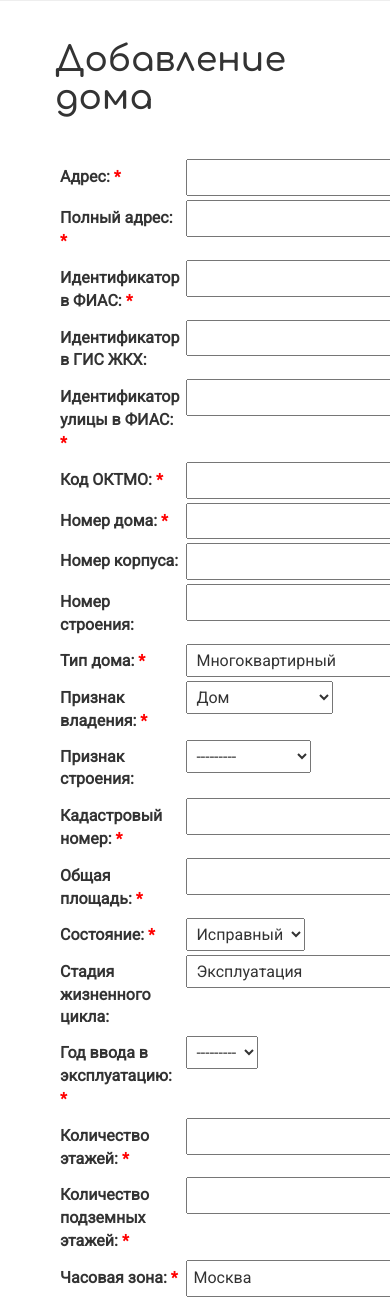
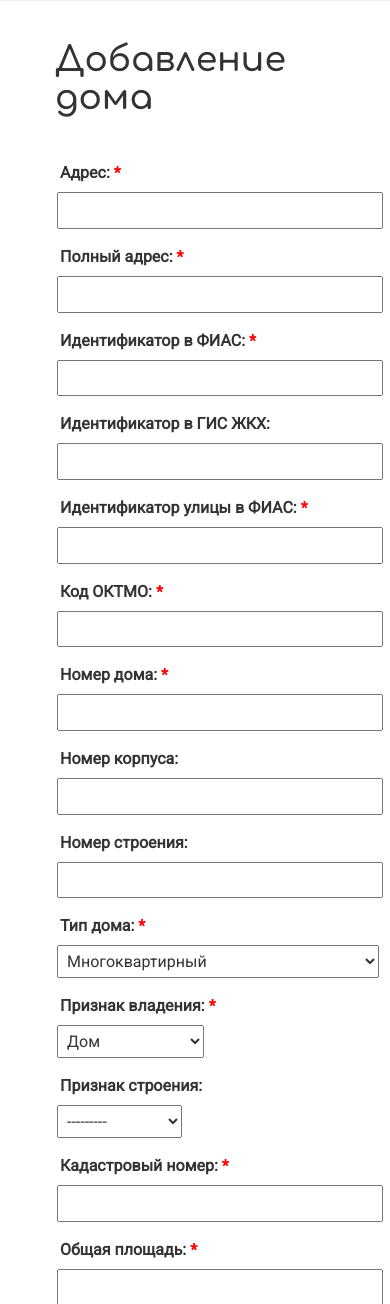
Before and after one commit to sdk2611/house, a Django app: page /house/new/ in a window 390 px wide; the page is wider, and only the part inside the window is pictured. Shown: the part 219-1523 px from the top of that part. Run offline with Django 3.2, Linux system fonts and the light colour scheme; the visitor is signed in with stand-in values (Sample User, id 1); data that the repository does not hold is empty; some libraries are stand-ins or nearby versions.

Commit message:
Layer for small screens

```diff
--- a/house/static/css/house.css
+++ b/house/static/css/house.css
@@ -80,9 +80,11 @@ p, .btn {
     margin-bottom: 40px;
   }
 
-  form p {
-    display: table-row;
-  }
+  @media (min-width: 576px) {
+    form p {
+        display: table-row;
+      }
+}
 
   form p > label, form p > input, form  p > select {
     display: table-cell;
```
